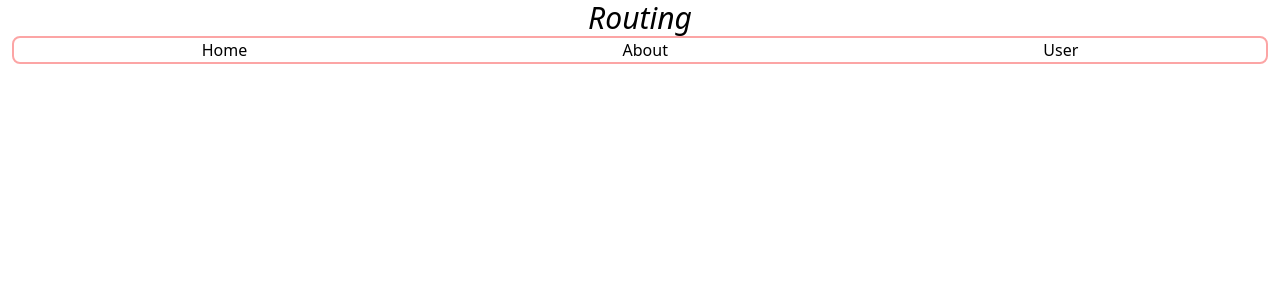
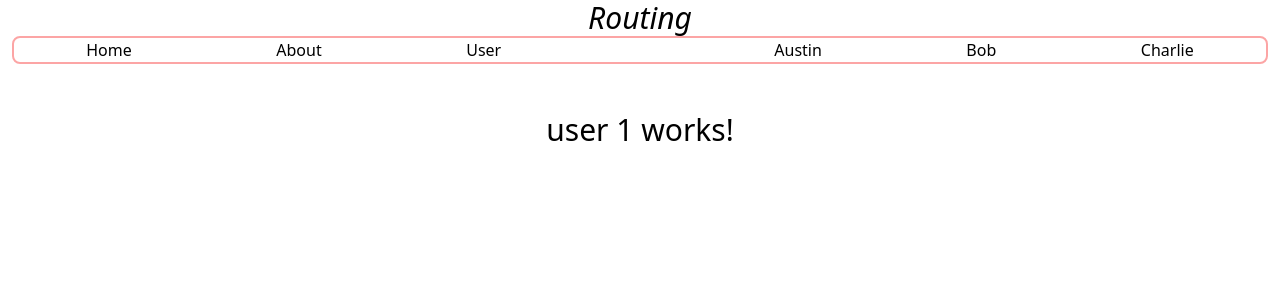
Before and after one commit to shintu0/angular-exc, an Angular app: page /user/1 in a window 1280 px wide. Before the commit this address led to /. Shown: the top 300 px of the page. Built offline with nearby package versions, Linux system fonts and the light colour scheme.

Commit message:
Routing Not found

```diff
--- a/src/app/app.component.html
+++ b/src/app/app.component.html
@@ -64,18 +64,22 @@
 <h1 appRedEl >Directives</h1> -->
 
 
-<i class="text-3xl flex justify-center" >Routing</i>
+<i class="text-3xl flex  justify-center">Routing</i>
 
-<div class="flex justify-around border-2 border-red-300 mx-3 rounded-lg">
-  <a  routerLink="">Home</a>
-  <a  routerLink="about">About</a>
-  <a  routerLink="user">User</a>
+<div class="flex flex-wrap justify-around border-2 border-red-300 mx-3 rounded-lg">
+  <a class="px-2" routerLink="">Home</a>
+  <a class="px-2" routerLink="about">About</a>
+  <a class="px-2" routerLink="user">User</a>
+  <br class="px-2" />
+  <a class="px-2" routerLink="user/1">Austin</a>
+  <a class="px-2" routerLink="user/2">Bob</a>
+  <a class="px-2" routerLink="user/3">Charlie</a>
 </div>
-<br/>
-<br/>
+<br />
+<br />
 
 <div class="text-3xl flex justify-center">
-  <router-outlet >
+  <router-outlet>
 
   </router-outlet>
 </div>
--- a/src/app/app.module.ts
+++ b/src/app/app.module.ts
@@ -13,6 +13,7 @@ import { RedElDirective } from './directives/red-el.directive';
 import { HomeComponent } from './home/home.component';
 import { AboutComponent } from './about/about.component';
 import { UserComponent } from './user/user.component';
+import { NotFoundComponent } from './not-found/not-found.component';
 // import { UserListComponent } from './listing/user-list/user-list.component';
 // import { StudentListComponent } from './listing/student-list/student-list.component';
 
@@ -27,6 +28,7 @@ import { UserComponent } from './user/user.component';
     HomeComponent,
     AboutComponent,
     UserComponent,
+    NotFoundComponent,
     // UserListComponent,
     // StudentListComponent
   ],
--- /dev/null
+++ b/src/app/not-found/not-found.component.html
@@ -0,0 +1 @@
+<p>not-found works!</p>
--- a/src/app/user/user.component.html
+++ b/src/app/user/user.component.html
@@ -1 +1 @@
-<p>user works!</p>
+<p>user {{id}} works!</p>
--- a/src/app/user/user.component.ts
+++ b/src/app/user/user.component.ts
@@ -1,4 +1,5 @@
 import { Component } from '@angular/core';
+import { ActivatedRoute } from '@angular/router';
 
 @Component({
   selector: 'app-user',
@@ -7,4 +8,15 @@ import { Component } from '@angular/core';
 })
 export class UserComponent {
 
+
+  id:number=0;
+  constructor(private route:ActivatedRoute) {
+
+  }
+
+  ngOnInit(){
+    this.id=+(this.route.snapshot.paramMap.get("id") || 0);
+    console.warn(this.route.snapshot.paramMap.get("id"));
+  }
+
 }
```
Also changed, not shown: src/app/app-routing.module.ts (+6 -1 lines), src/app/not-found/not-found.component.ts (added, +10 -0 lines), src/app/not-found/not-found.component.css (added), 1 other file (tests, documents, lock files or other folders).
